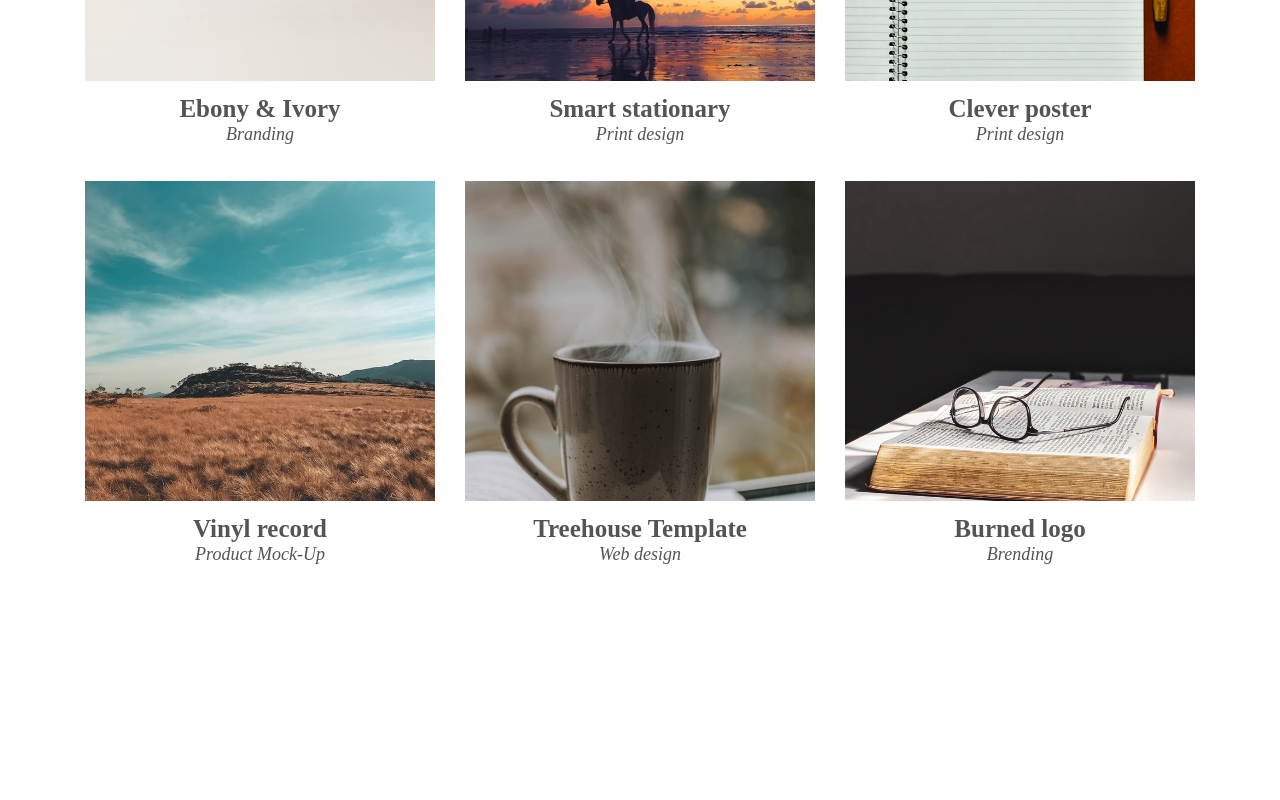
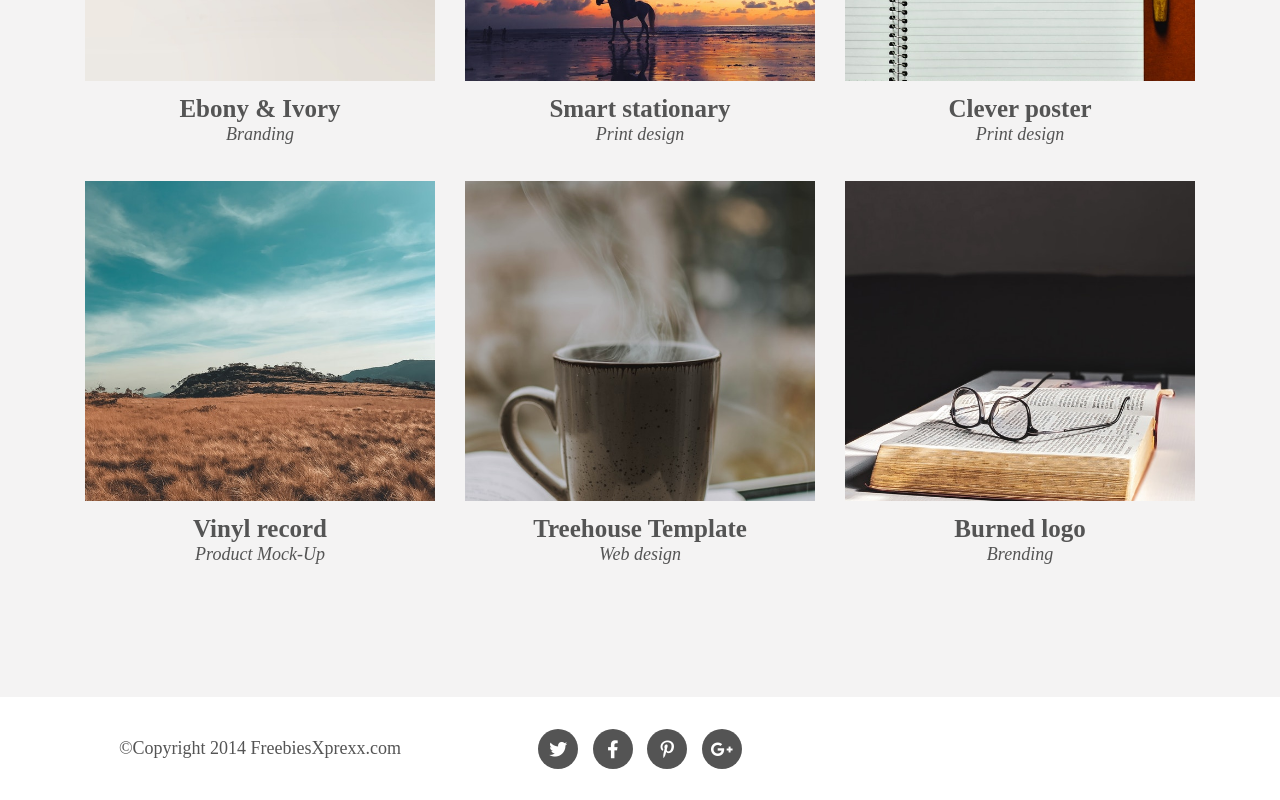
Before and after one commit to michal1231/Project_Module_3, a website: page index.html in a window 1280 px wide. Shown: the part 1994-2794 px from the top of the page. Before the commit the page ends 2691 px from the top, so only its background shows below. Drawn offline with Linux system fonts and the light colour scheme.

Commit message:
Add footer

```diff
--- a/index.html
+++ b/index.html
@@ -99,6 +99,21 @@
             </div>
         </div>
     </section>
+    <footer>
+        <div class="container">
+            <div class="row">
+                <div class="col-md-4">
+                    <p> &copy;Copyright 2014 FreebiesXprexx.com</p>
+                </div>
+                <div class="col-md-4">
+                    <div class="footer-icon"><i class="fa-brands fa-twitter"></i></div>
+                    <div class="footer-icon"><i class="fa-brands fa-facebook-f"></i></div>
+                    <div class="footer-icon"><i class="fa-brands fa-pinterest-p"></i></div>
+                    <div class="footer-icon"><i class="fa-brands fa-google-plus-g"></i></div>
+                </div>
+            </div>
+        </div>
+    </footer>
 
 </body>
 
--- a/sass/style.scss
+++ b/sass/style.scss
@@ -104,6 +104,8 @@ h3 {
 
 .portfolio {
 
+    background: rgb(244, 243, 243);
+
     .row {
         margin-bottom: 20px;
     }
@@ -131,3 +133,29 @@ h3 {
         }
     }
 }
+
+footer {
+
+    margin: 20px auto;
+
+    .row {
+        display: flex;
+        align-items: center;
+    }
+
+    .footer-icon {
+        display: inline-block;
+        width: 40px;
+        height: 40px;
+        border: none;
+        color: #fff;
+        background: $color-one;
+        border-radius: 50%;
+        margin: auto 5px;
+
+        i {
+            text-align: center;
+            line-height: 40px;
+        }
+    }
+}
```
Also changed, not shown: css/style.css, 1 other file.
